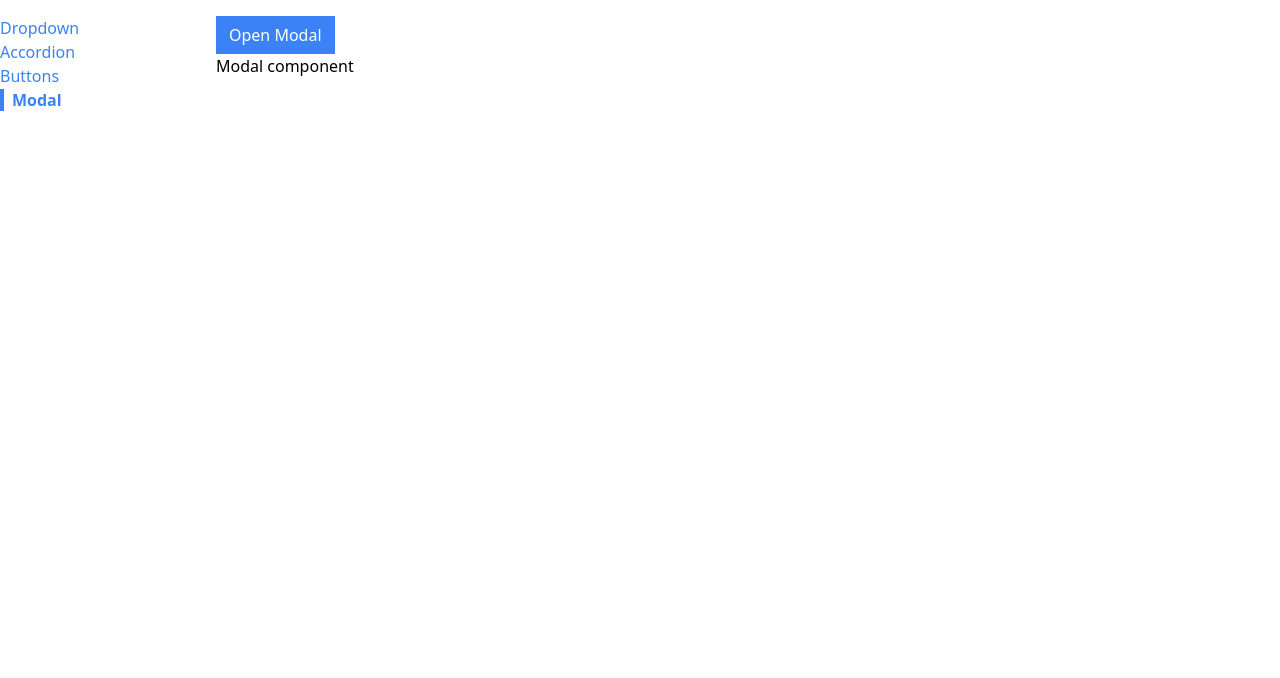
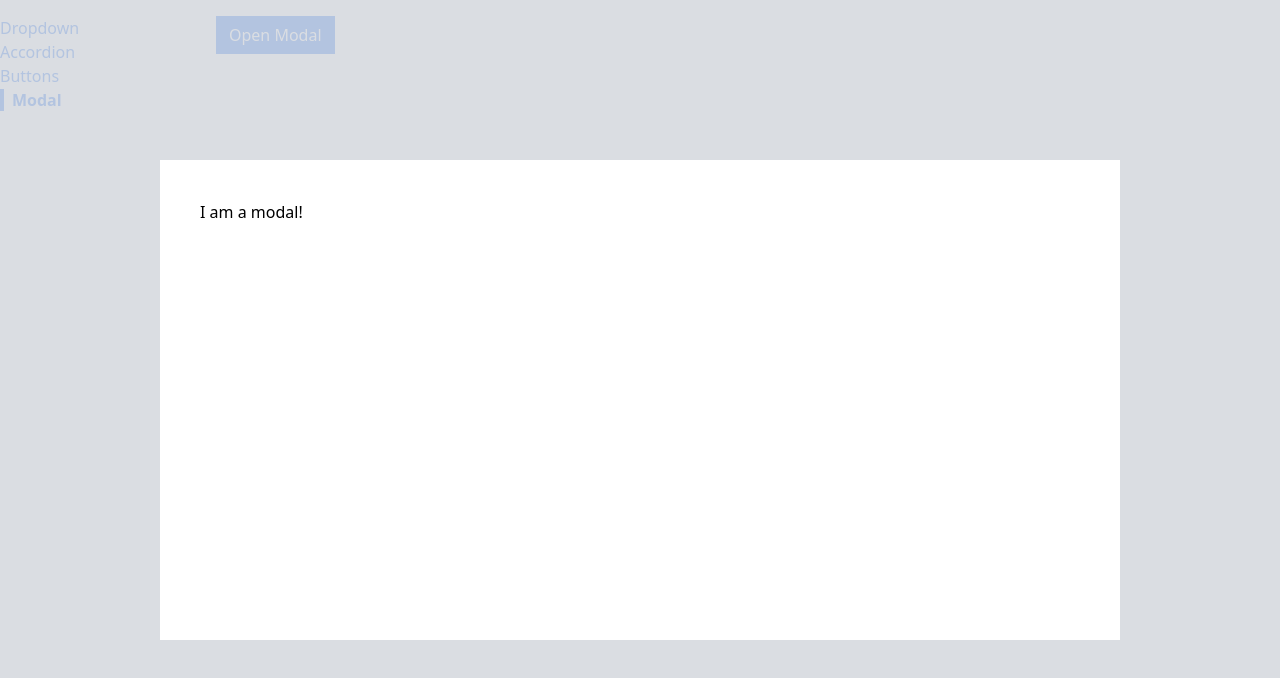
Before and after one commit to NS-25/udemy-comps, a React (Vite) app: page /modal in a window 1280 px wide. Both pictures are taken after a click on the button "Open Modal". Shown: the top 678 px of the page. Built offline with nearby package versions, Linux system fonts and the light colour scheme.

Commit message:
added some tailwind css for modal

```diff
--- a/src/components/Modal.jsx
+++ b/src/components/Modal.jsx
@@ -1,5 +1,10 @@
 const Modal = () => {
-  return <h1>Modal component</h1>;
+  return (
+    <>
+      <div className="absolute inset-0 bg-gray-300 opacity-80"></div>
+      <div className="absolute inset-40 p-10 bg-white ">I am a modal!</div>
+    </>
+  );
 };
 
 export default Modal;
--- a/src/pages/ModalPage.jsx
+++ b/src/pages/ModalPage.jsx
@@ -18,7 +18,7 @@ const ModalPage = () => {
           Open Modal
         </Button>
 
-        {showModal && <Modal/>}
+        {showModal && <Modal/> }
       </div>
     </>
   );
```
